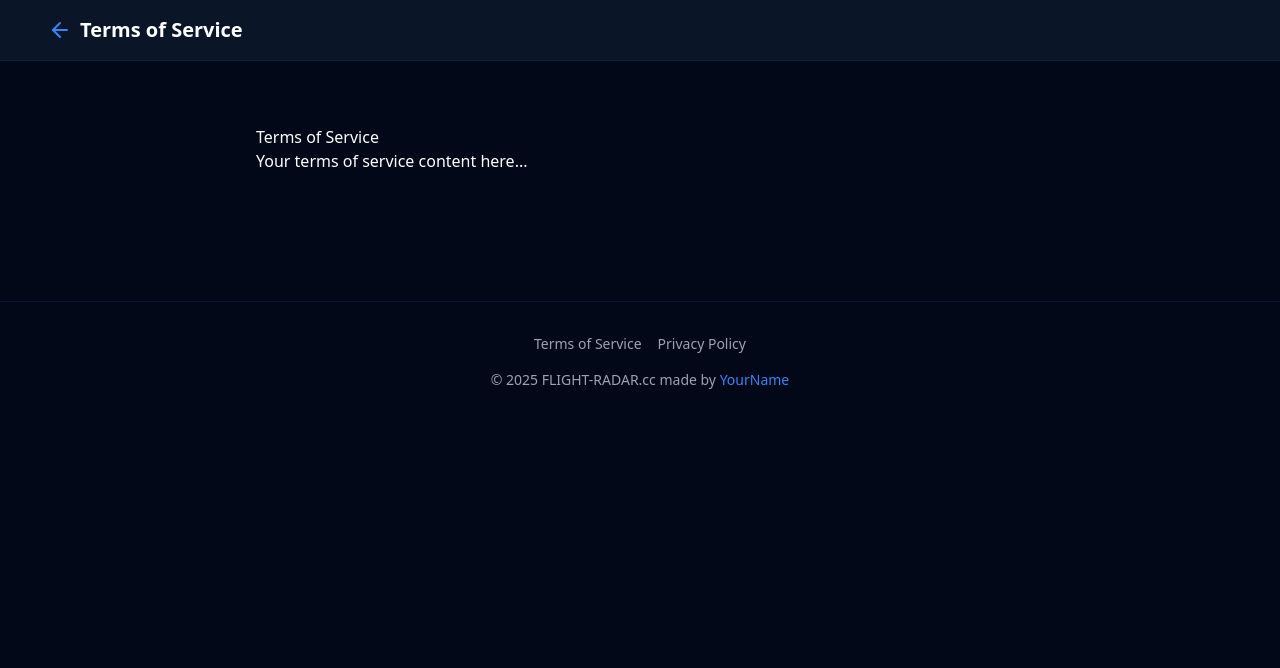
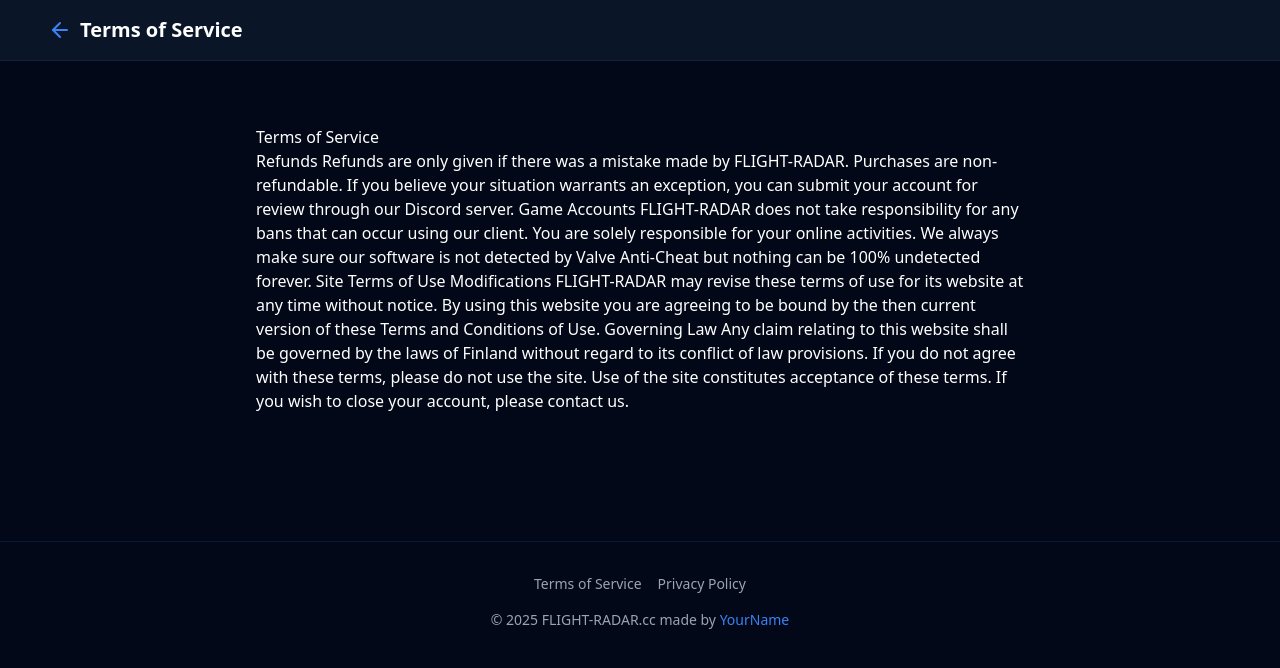
Before and after one commit to JohnnySins0798/azure-shop-discord-link, a React (Vite) app: page /terms in a window 1280 px wide. Shown: the top 668 px of the page. Built offline with nearby package versions, Linux system fonts and the light colour scheme.

Commit message:
Update Terms.tsx

```diff
--- a/src/pages/Terms.tsx
+++ b/src/pages/Terms.tsx
@@ -1,4 +1,3 @@
-
 import { Link } from "react-router-dom";
 import { ArrowLeft } from "lucide-react";
 import { Footer } from "@/components/Footer";
@@ -20,7 +19,22 @@ const Terms = () => {
       <main className="container mx-auto py-16 px-4">
         <div className="max-w-3xl mx-auto prose prose-invert">
           <h2>Terms of Service</h2>
-          <p>Your terms of service content here...</p>
+          <p>Refunds
+Refunds are only given if there was a mistake made by FLIGHT-RADAR.
+
+Purchases are non-refundable.
+
+If you believe your situation warrants an exception, you can submit your account for review through our Discord server.
+
+Game Accounts
+FLIGHT-RADAR does not take responsibility for any bans that can occur using our client. You are solely responsible for your online activities. We always make sure our software is not detected by Valve Anti-Cheat but nothing can be 100% undetected forever.
+Site Terms of Use Modifications
+FLIGHT-RADAR may revise these terms of use for its website at any time without notice. By using this website you are agreeing to be bound by the then current version of these Terms and Conditions of Use.
+
+Governing Law
+Any claim relating to this website shall be governed by the laws of Finland without regard to its conflict of law provisions.
+
+If you do not agree with these terms, please do not use the site. Use of the site constitutes acceptance of these terms. If you wish to close your account, please contact us.</p>
         </div>
       </main>
 
```
